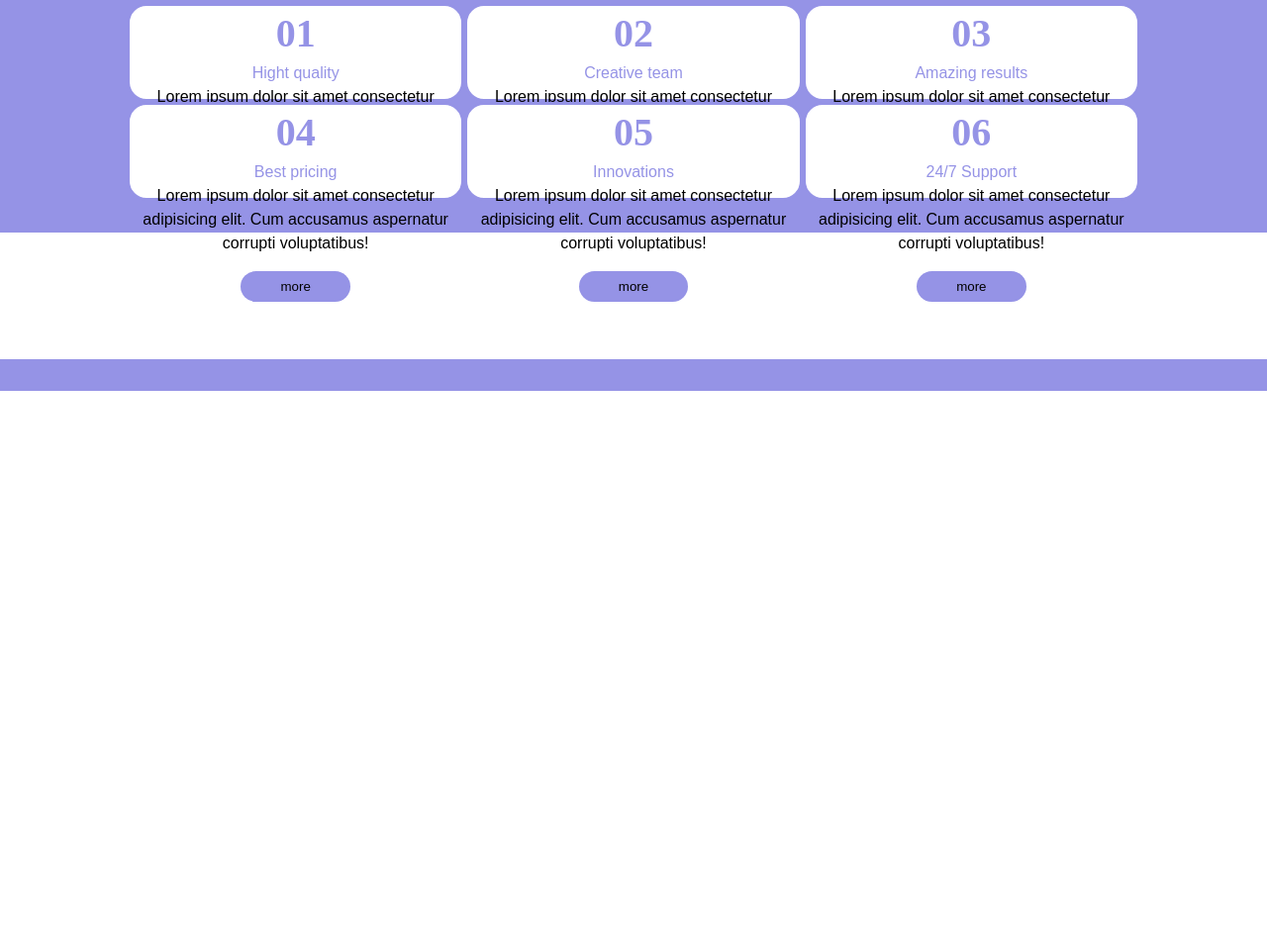
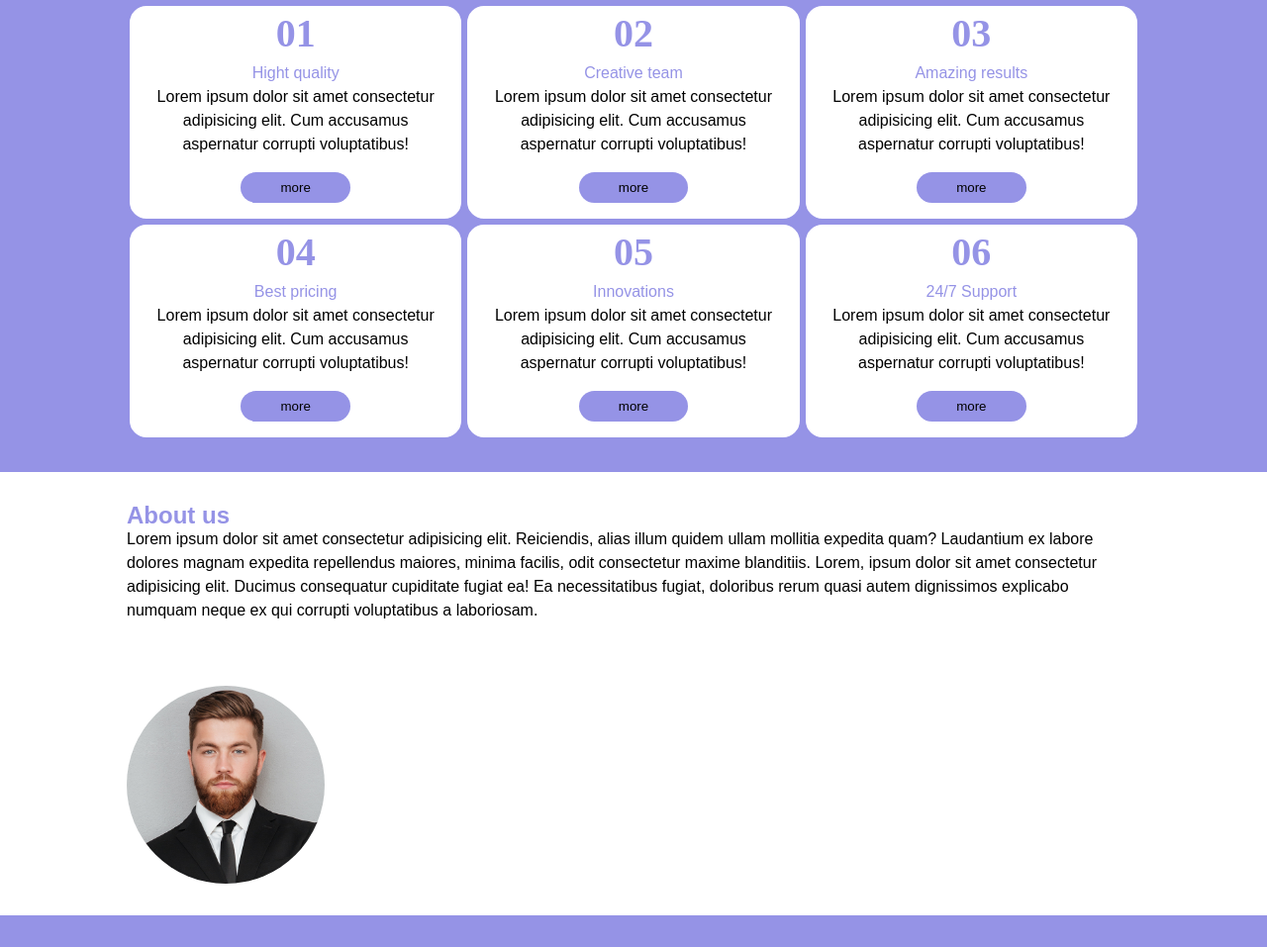
Before and after one commit to AndVig/htmlcss-responsive-layout, a plain HTML site: page index.html in a window 1280 px wide. Shown: the part 4229-5186 px from the top of the page at 99% size. Before the commit the page ends 4624 px from the top, so only its background shows below. Drawn offline with Linux system fonts and the light colour scheme.

Commit message:
adjust area4 for tablet and desktop

```diff
--- a/css/style.css
+++ b/css/style.css
@@ -26,6 +26,10 @@ footer .container .col-small{
     width: 80%;
     margin: 0 auto;
     margin-top: 1rem;
+}
+.container2{
+    padding-left: 1rem;
+    padding-right: 1rem;
 }
 .row{
     display: flex;
@@ -57,6 +61,12 @@ footer .container .col-small{
     margin-bottom: 1rem;
     border-radius: 50%;
     width: 50%;
+}
+.avatar2{
+    width: 200px;
+    height: 200px;
+    flex-shrink: 0;
+    border-radius: 50%;
 }
 .col-small{
     width: 100%;
@@ -212,7 +222,6 @@ h4{
     }
     .col-small-4{
         width: 50%;
-        height: 100px;
         border-radius: 20px;
         border-color: #9593e6;
         border-style: solid;
@@ -230,7 +239,6 @@ h4{
     }
     .col-small-4{
         width: calc(100% / 3);
-        height: 100px;
         border-radius: 20px;
         border-color: #9593e6;
         border-style: solid;
--- a/index.html
+++ b/index.html
@@ -128,7 +128,7 @@
         <div class="container c-align">
             <div class="white v-padding"><h2>Benefits of working with us</h2></div>
             <div class="row wrap">
-                <div class="col-small-4 white-bg">
+                <div class="container2 col-small-4 white-bg">
                     <div class="purple">
                         <h4>01</h4>
                         <h3>Hight quality</h3>
@@ -136,7 +136,7 @@
                     <h3>Lorem ipsum dolor sit amet consectetur adipisicing elit. Cum accusamus aspernatur corrupti voluptatibus!</h3>
                     <button class="purple-bg">more</button>
                 </div>
-                <div class="col-small-4 white-bg">
+                <div class="container2 col-small-4 white-bg">
                     <div class="purple">
                         <h4>02</h4>
                         <h3>Creative team</h3>
@@ -144,7 +144,7 @@
                     <h3>Lorem ipsum dolor sit amet consectetur adipisicing elit. Cum accusamus aspernatur corrupti voluptatibus!</h3>
                     <button class="purple-bg">more</button>
                 </div>
-                <div class="col-small-4 white-bg">
+                <div class="container2 col-small-4 white-bg">
                     <div class="purple">
                         <h4>03</h4>
                         <h3>Amazing results</h3>
@@ -152,7 +152,7 @@
                     <h3>Lorem ipsum dolor sit amet consectetur adipisicing elit. Cum accusamus aspernatur corrupti voluptatibus!</h3>
                     <button class="purple-bg">more</button>
                 </div>
-                <div class="col-small-4 white-bg">
+                <div class="container2 col-small-4 white-bg">
                     <div class="purple">
                         <h4>04</h4>
                         <h3>Best pricing</h3>
@@ -160,7 +160,7 @@
                     <h3>Lorem ipsum dolor sit amet consectetur adipisicing elit. Cum accusamus aspernatur corrupti voluptatibus!</h3>
                     <button class="purple-bg">more</button>
                 </div>
-                <div class="col-small-4 white-bg">
+                <div class="container2 col-small-4 white-bg">
                     <div class="purple">
                         <h4>05</h4>
                         <h3>Innovations</h3>
@@ -168,7 +168,7 @@
                     <h3>Lorem ipsum dolor sit amet consectetur adipisicing elit. Cum accusamus aspernatur corrupti voluptatibus!</h3>
                     <button class="purple-bg">more</button>
                 </div>
-                <div class="col-small-4 white-bg">
+                <div class="container2 col-small-4 white-bg">
                     <div class="purple">
                         <h4>06</h4>
                         <h3>24/7 Support</h3>
@@ -184,9 +184,14 @@
     <!--Area 5-->
     <div class="container">
         <div class="row wrap">
-            <div class="col-small white-bg"></div>
-            <div class="col-small white-bg"></div>
-            <div class="col-small white-bg"></div>
+            <div class="col-small container white-bg l-align">
+                <div class="purple"><h2>About us</h2></div>
+                <h3>Lorem ipsum dolor sit amet consectetur adipisicing elit. Reiciendis, alias illum quidem ullam mollitia expedita quam? Laudantium ex labore dolores magnam expedita repellendus maiores, minima facilis, odit consectetur maxime blanditiis. Lorem, ipsum dolor sit amet consectetur adipisicing elit. Ducimus consequatur cupiditate fugiat ea! Ea necessitatibus fugiat, doloribus rerum quasi autem dignissimos explicabo numquam neque ex qui corrupti voluptatibus a laboriosam.</h3>
+            </div>
+
+            <div class="col-small white-bg">
+                <figure class="avatar2"><img class="avatar2" src="./img/about.jpg" alt=""></figure>
+            </div>
         </div>
     </div>
     <!--Area 6-->
```
